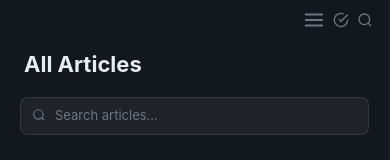
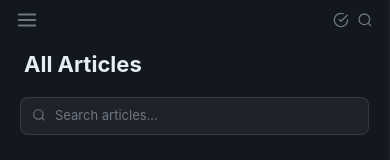
Before and after one commit to gm2211/skim, a React (Vite) app: page / in a window 390 px wide. Shown: the top 160 px of the page. Built offline with nearby package versions, Linux system fonts and the light colour scheme.

Commit message:
fix(ios): place hamburger on the left of the article list header

```diff
--- a/src/components/layout/ArticleList.tsx
+++ b/src/components/layout/ArticleList.tsx
@@ -325,11 +325,11 @@ export function ArticleList() {
       }}
     >
       {/* Top bar with mark-all-read, search, close */}
-      <div className="flex items-center justify-end gap-2 relative z-20" style={{ height: 40, paddingLeft: isPhone ? 16 : (sidebarCollapsed ? 78 : undefined), paddingRight: 16 }}>
+      <div className="flex items-center gap-2 relative z-20" style={{ height: 40, paddingLeft: isPhone ? 16 : (sidebarCollapsed ? 78 : undefined), paddingRight: 16 }}>
         {isPhone && (
           <button
             onClick={() => setPhonePane("sidebar")}
-            className="text-text-muted hover:text-text-primary transition-colors mr-auto"
+            className="text-text-muted hover:text-text-primary transition-colors"
             title="Open sidebar"
           >
             <svg width="22" height="22" viewBox="0 0 24 24" fill="none" stroke="currentColor" strokeWidth="2.2" strokeLinecap="round" strokeLinejoin="round">
@@ -342,7 +342,7 @@ export function ArticleList() {
         {sidebarCollapsed && !isPhone && (
           <button
             onClick={() => useUiStore.getState().toggleSidebar()}
-            className="text-text-muted hover:text-text-primary transition-colors mr-auto"
+            className="text-text-muted hover:text-text-primary transition-colors"
             title="Expand sidebar"
           >
             <svg width="18" height="18" viewBox="0 0 24 24" fill="none" stroke="currentColor" strokeWidth="2">
@@ -351,6 +351,7 @@ export function ArticleList() {
             </svg>
           </button>
         )}
+        <div className="flex-1" />
         <button
           onClick={handleMarkAllRead}
           className="text-text-muted hover:text-text-primary transition-colors"
```
Also changed, not shown: 1 other file (tests, documents, lock files or other folders).
